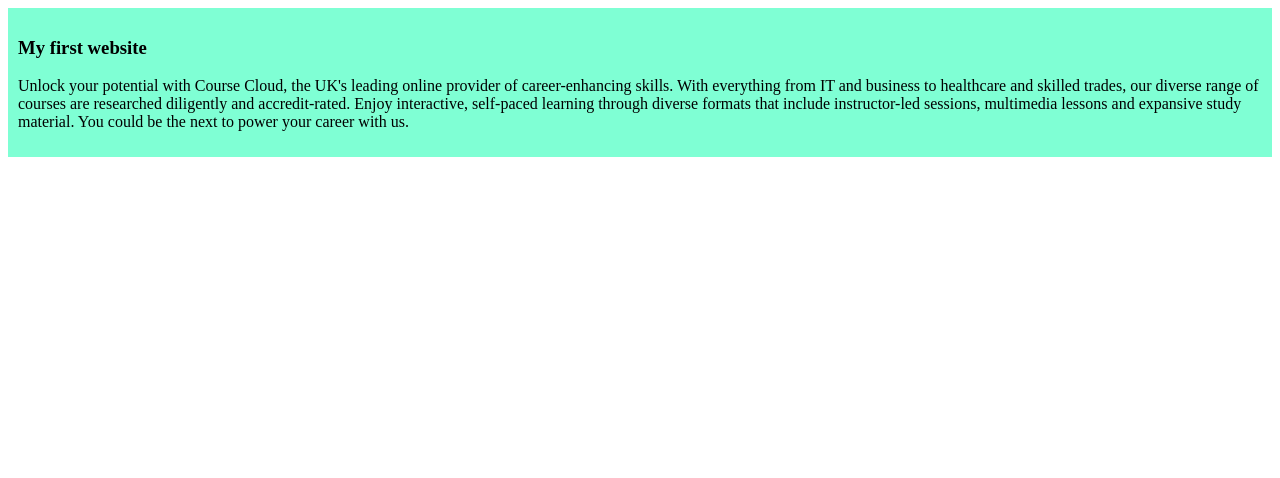
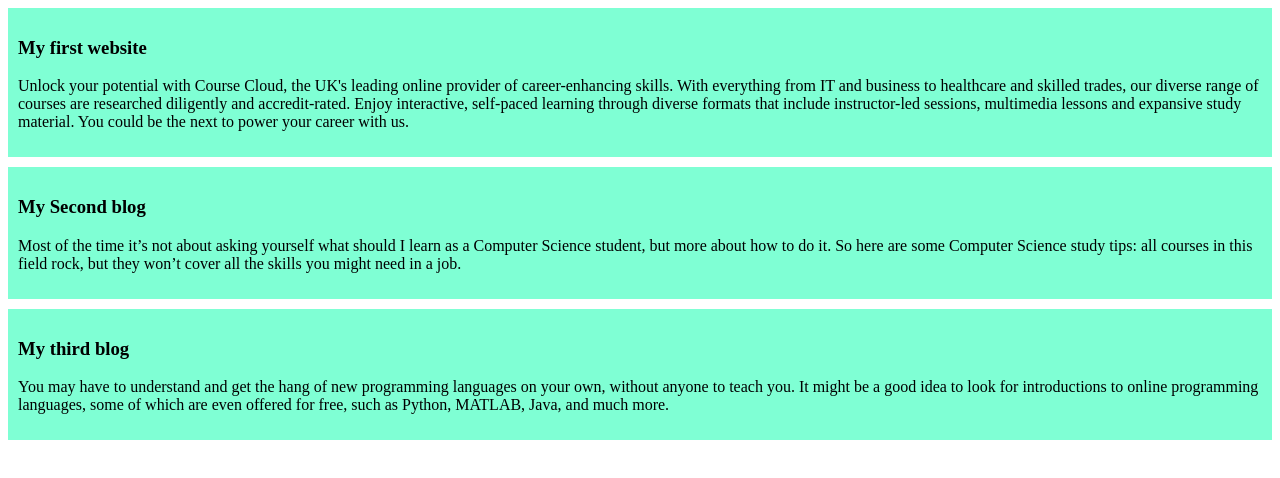
Before and after one commit to eva-mew/my-simple-website, a plain HTML site: page index.html in a window 1280 px wide. Drawn offline with Linux system fonts and the light colour scheme.

Commit message:
added the second and third blog

```diff
--- a/index.html
+++ b/index.html
@@ -18,5 +18,23 @@
              multimedia lessons and expansive study material.
              You could be the next to power your career with us.</p>
     </div>
+
+    <div>
+        <h3>My Second blog</h3>
+        <p>
+            Most of the time it’s not about asking yourself what should I learn as a Computer Science student,
+             but more about how to do it. So here are some Computer Science study tips:
+             all courses in this field rock, but they won’t cover all the skills you might need in a job.
+        </p>
+    </div>
+    <div>
+        <h3>My third blog</h3>
+        <p>
+            You may have to understand and get the hang of new programming languages on your own,
+             without anyone to teach you. It might be a good idea to look for introductions to online programming languages,
+              some of which are even offered for free, such as Python, MATLAB, Java, and much more.
+        </p>
+
+    </div>
 </body>
 </html>
--- a/style/blog.css
+++ b/style/blog.css
@@ -1,6 +1,7 @@
 div{
     background-color: aquamarine;
+    padding:10px;
+    margin-bottom: 10px;
 
-    padding:10px;
 
 }
```
